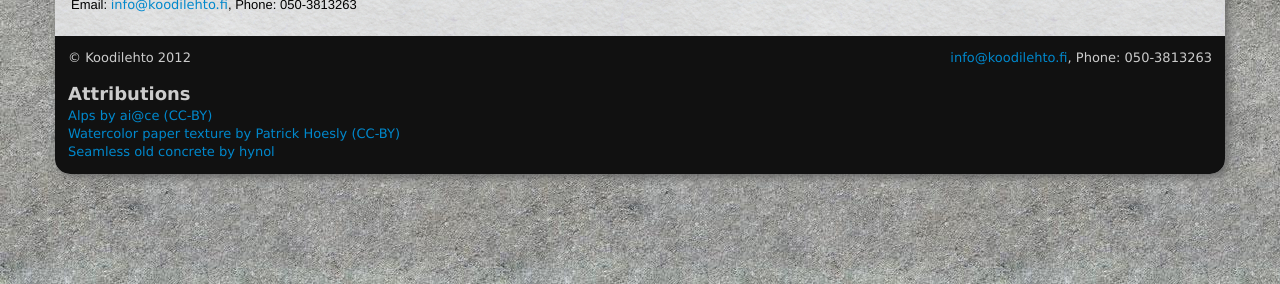
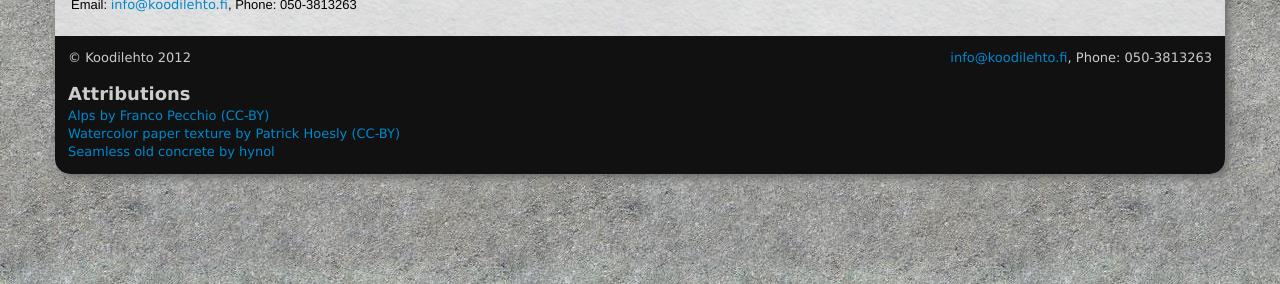
Before and after one commit to koodilehto/koodilehto-site, a Jekyll site: the page built from index.html, in a window 1280 px wide. Shown: the part 616-900 px from the top of the page. Built offline with Jekyll 4.4.1, drawn with Linux system fonts in a browser that asks for light colours; some web fonts are replaced.

Commit message:
Update alps image attribution

```diff
--- a/_layouts/layout.html
+++ b/_layouts/layout.html
@@ -63,7 +63,7 @@
 
             <div id="attributions">
                 <h3>Attributions</h3>
-                <div><a href=" http://de.fotopedia.com/items/flickr-161058424">Alps by ai@ce (CC-BY)</a></div>
+                <div><a href=" http://de.fotopedia.com/items/flickr-161058424">Alps by Franco Pecchio (CC-BY)</a></div>
                 <div><a href="http://www.flickr.com/photos/zooboing/4182512221/">Watercolor paper texture by Patrick Hoesly (CC-BY)</a></div>
                 <div><a href="http://www.sharecg.com/v/445/gallery/6/Texture/Seamless-old-concrete ">Seamless old concrete by hynol</a></div>
             </div>
```
